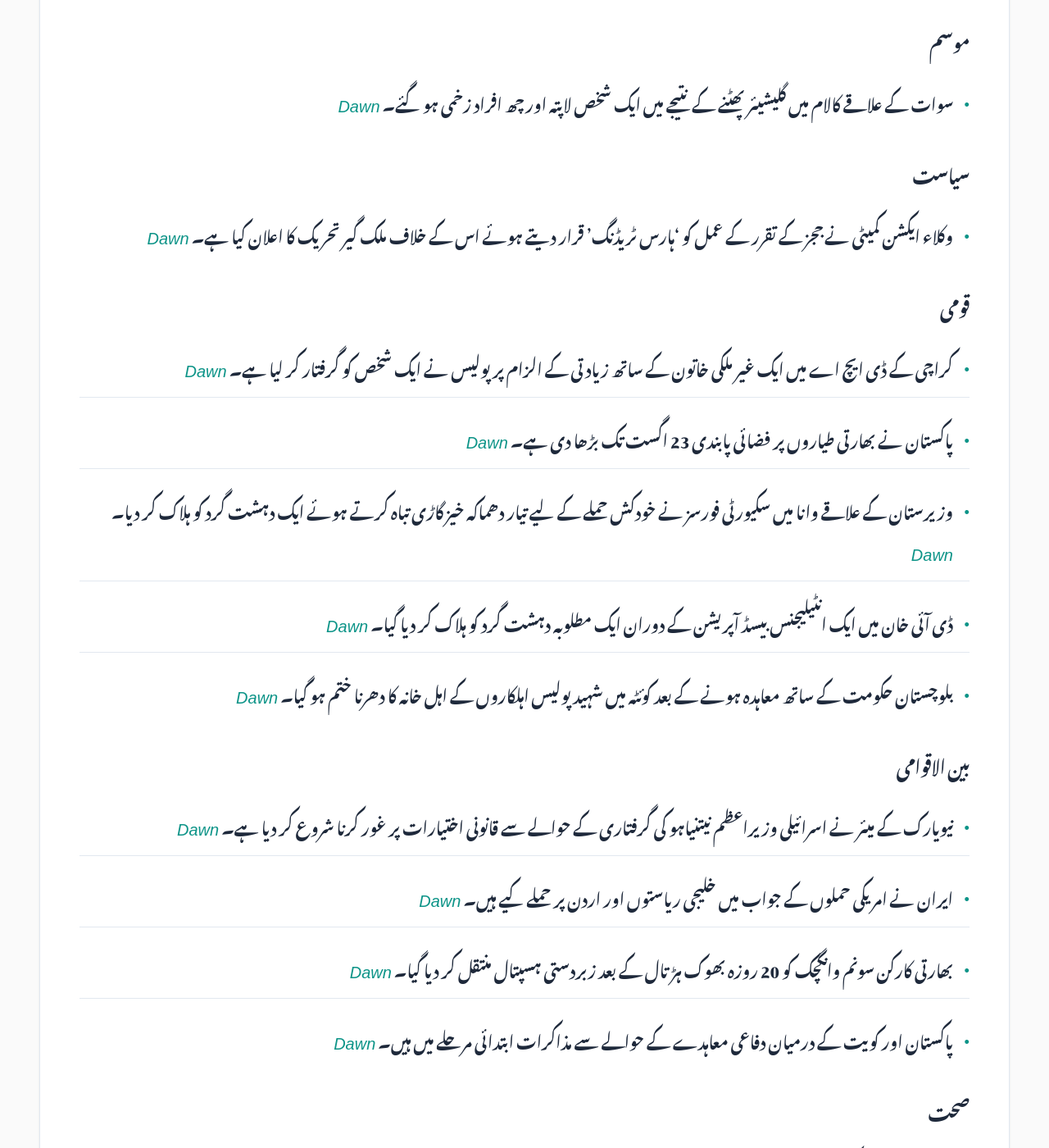
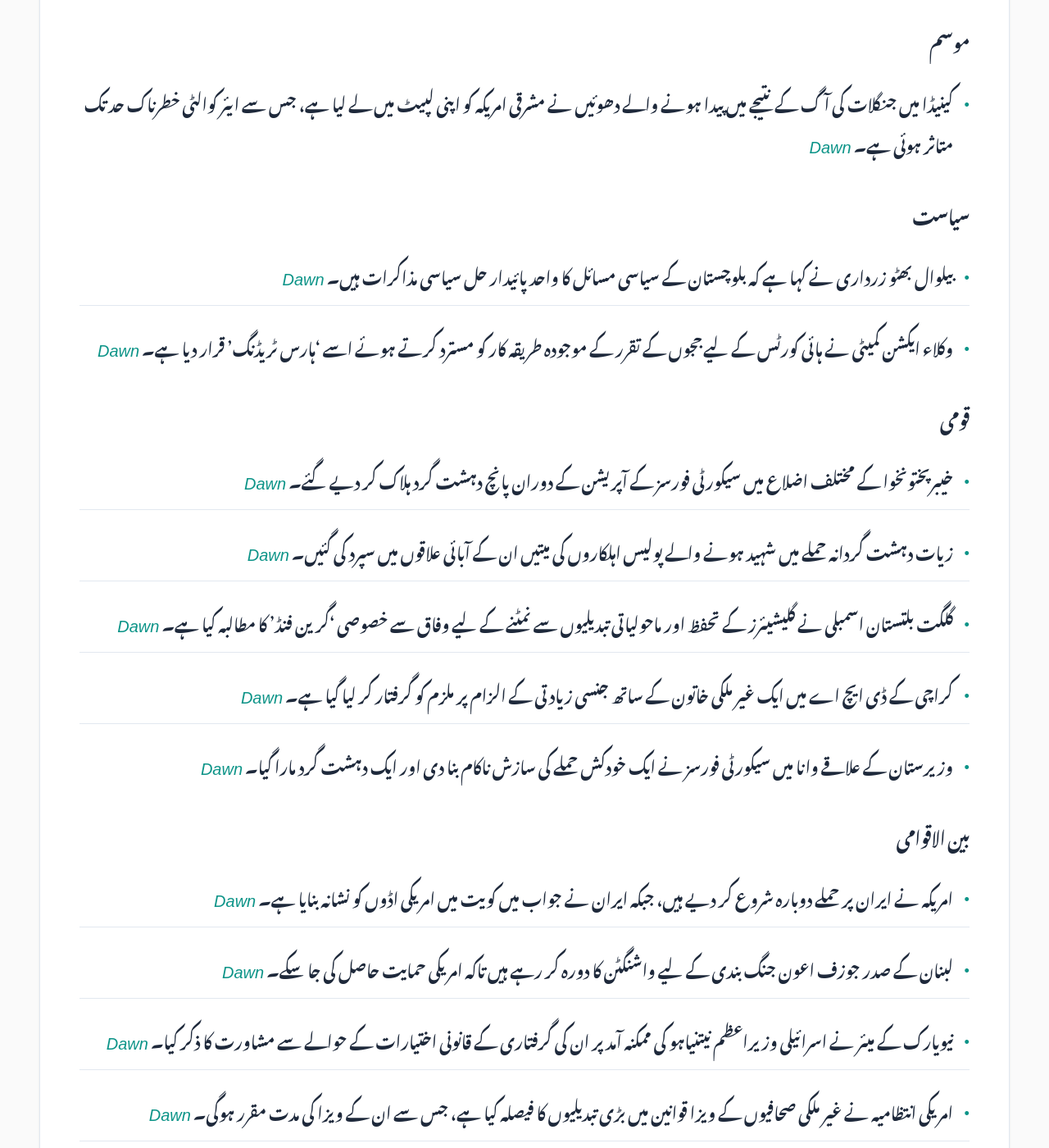
Before and after one commit to zsubzwary/news, a Jekyll site: the page built from ur/index.md, in a window 1280 px wide and 1400 px high, scrolled down 1149 px. Shown: the whole window at 82% size. Built offline with Jekyll 4.4.1, drawn with Linux system fonts in a browser that asks for light colours; some web fonts are replaced; comment, search, counter and statistics services are not loaded; some of the changed text lies outside the part shown.

Commit message:
DateTime; 2026-07-19T04:11:03.692Z

```diff
--- a/ur/index.md
+++ b/ur/index.md
@@ -7,41 +7,40 @@ rtl: true
 
 پاکستان کی تازہ خبروں کا خلاصہ
 
- &lrm; 18-Jul-2026 21:10PKT
+ &lrm; 19-Jul-2026 09:11PKT
 
 پڑھنے کا وقت : 3 منٹ
 
 ### معیشت
-- پیٹرولیم وزیر کے مطابق ایندھن کی قیمتوں میں روزانہ کی بنیاد پر تبدیلی مارکیٹ کے استحصال کو روکنے اور شفافیت کو یقینی بنانے میں مدد دے گی۔ *[Dawn](https://www.dawn.com/news/2016504/daily-fuel-price-adjustments-to-curb-market-abuse-ensure-fair-prices-petroleum-minister)*
-- حکومت نے پیٹرول کی قیمت میں 5.44 روپے اور ڈیزل کی قیمت میں 31.05 روپے فی لیٹر اضافہ کر دیا ہے۔ *[Dawn](https://www.dawn.com/news/2016247/govt-increases-petrol-price-by-rs544-diesel-by-rs3105-per-litre-for-next-3-days)*
-- مالی سال 26 کے اختتام پر پاکستان کا کرنٹ اکاؤنٹ خسارہ 139 ملین ڈالر ریکارڈ کیا گیا ہے۔ *[Dawn](https://www.dawn.com/news/2016383/current-account-slips-into-139m-deficit-in-fy26)*
+- افغانستان اور پاکستان کے درمیان ٹرانزٹ تجارت میں بڑی کمی واقع ہوئی ہے، جو مالی سال 26 میں صرف 367 ملین ڈالر تک رہ گئی ہے۔ *[Dawn](https://www.dawn.com/news/2016605/transit-trade-with-kabul-hits-historic-low)*
+- گوادر پورٹ پر تجارتی سرگرمیاں مسلسل جاری ہیں، جس سے پاکستان کے گہرے سمندر کے پورٹ پر بین الاقوامی اعتماد میں اضافہ ہو رہا ہے۔ *[Dawn](https://www.dawn.com/news/2016603/gwadar-becomes-key-trade-gateway)*
+- پاکستان اور چین کے درمیان فارماسیوٹیکل کانفرنس کے اختتام پر 850 ملین ڈالر کے معاہدے طے پائے ہیں۔ *[Dawn](https://www.dawn.com/news/2016621/pakistan-china-pharma-conference-ends-with-850m-agreements)*
+- پیٹرولیم منسٹر نے مارکیٹ کے استحصال کو روکنے اور شفافیت کے لیے ایندھن کی قیمتوں میں روزانہ ایڈجسٹمنٹ کا اعلان کیا ہے۔ *[Dawn](https://www.dawn.com/news/2016504/daily-fuel-price-adjustments-to-curb-market-abuse-ensure-fair-prices-petroleum-minister)*
 
 ### سائنس اور ٹیکنالوجی
-- اینتھروپک (Anthropic) اپنی جدید ترین مصنوعی ذہانت کا ماڈل 'فیمبل 5' اپنے پیڈ پلانز میں دوبارہ متعارف کروا رہا ہے۔ *[Dawn](https://www.dawn.com/news/2016483/anthropic-to-add-claudes-fable-5-model-to-max-team-premium-plans-at-50pc-of-usage-limits)*
-- بھارتی اسپیس اسٹارٹ اپ 'سکائی روٹ' نے ملک کا پہلا نجی مدار میں جانے والا راکٹ 'وکرم-1' کامیابی سے لانچ کر دیا ہے۔ *[Dawn](https://www.dawn.com/news/2016450/indias-skyroot-launches-vikram-1-in-first-private-orbital-rocket-mission)*
+- اینتھروپک (Anthropic) اپنے جدید ترین AI ماڈل 'Fable 5' کو اپنے Max اور Team Premium پلانز میں دوبارہ متعارف کروا رہا ہے۔ *[Dawn](https://www.dawn.com/news/2016483/anthropic-to-add-claudes-fable-5-model-to-max-team-premium-plans-at-50pc-of-usage-limits)*
 
 ### موسم
-- سوات کے علاقے کالام میں گلیشیئر پھٹنے کے نتیجے میں ایک شخص لاپتہ اور چھ افراد زخمی ہو گئے۔ *[Dawn](https://www.dawn.com/news/2016453/1-missing-6-injured-in-glacier-burst-incident-in-swats-kalam-rescue-1122)*
+- کینیڈا میں جنگلات کی آگ کے نتیجے میں پیدا ہونے والے دھوئیں نے مشرقی امریکہ کو اپنی لپیٹ میں لے لیا ہے، جس سے ایئر کوالٹی خطرناک حد تک متاثر ہوئی ہے۔ *[Dawn](https://www.dawn.com/news/2016513/wildfire-haze-hangs-over-eastern-us-world-cup-final-venue)*
 
 ### سیاست
-- وکلاء ایکشن کمیٹی نے ججز کے تقرر کے عمل کو 'ہارس ٹریڈنگ' قرار دیتے ہوئے اس کے خلاف ملک گیر تحریک کا اعلان کیا ہے۔ *[Dawn](https://www.dawn.com/news/2016484/lawyers-action-committee-terms-jcp-judge-appointment-process-horse-trading-announces-nationwide-movement)*
+- بیلوال بھٹو زرداری نے کہا ہے کہ بلوچستان کے سیاسی مسائل کا واحد پائیدار حل سیاسی مذاکرات ہیں۔ *[Dawn](https://www.dawn.com/news/2016610/bilawal-urges-all-sides-to-engage-in-talks-for-balochistan-peace)*
+- وکلاء ایکشن کمیٹی نے ہائی کورٹس کے لیے ججوں کے تقرر کے موجودہ طریقہ کار کو مسترد کرتے ہوئے اسے 'ہارس ٹریڈنگ' قرار دیا ہے۔ *[Dawn](https://www.dawn.com/news/2016484/lawyers-action-committee-terms-jcp-judge-appointment-process-horse-trading-announces-nationwide-movement)*
 
 ### قومی
-- کراچی کے ڈی ایچ اے میں ایک غیر ملکی خاتون کے ساتھ زیادتی کے الزام پر پولیس نے ایک شخص کو گرفتار کر لیا ہے۔ *[Dawn](https://www.dawn.com/news/2016462/police-register-fir-after-foreign-woman-residing-in-karachis-dha-alleges-sexual-assault)*
-- پاکستان نے بھارتی طیاروں پر فضائی پابندی 23 اگست تک بڑھا دی ہے۔ *[Dawn](https://www.dawn.com/news/2016474/paa-extends-airspace-ban-on-indian-aircraft-until-aug-23)*
-- وزیرستان کے علاقے وانا میں سکیورٹی فورسز نے خودکش حملے کے لیے تیار دھماکہ خیز گاڑی تباہ کرتے ہوئے ایک دہشت گرد کو ہلاک کر دیا۔ *[Dawn](https://www.dawn.com/news/2016455/terrorist-killed-as-security-forces-destroy-explosive-laden-vehicle-intended-for-suicide-attack-in-wana-state-media)*
-- ڈی آئی خان میں ایک انٹیلیجنس بیسڈ آپریشن کے دوران ایک مطلوبہ دہشت گرد کو ہلاک کر دیا گیا۔ *[Dawn](https://www.dawn.com/news/2016443/wanted-terrorist-killed-in-intelligence-based-operation-in-dera-ismail-khan-ctd)*
-- بلوچستان حکومت کے ساتھ معاہدہ ہونے کے بعد کوئٹہ میں شہید پولیس اہلکاروں کے اہل خانہ کا دھرنا ختم ہو گیا۔ *[Dawn](https://www.dawn.com/news/2016456/families-of-martyred-policemen-end-quetta-sit-in-after-10-days-as-agreement-reached-with-govt)*
+- خیبرپختونخوا کے مختلف اضلاع میں سیکورٹی فورسز کے آپریشن کے دوران پانچ دہشت گرد ہلاک کر دیے گئے۔ *[Dawn](https://www.dawn.com/news/2016622/five-terrorists-killed-in-kp-operations)*
+- زیات دہشت گردانہ حملے میں شہید ہونے والے پولیس اہلکاروں کی میتیں ان کے آبائی علاقوں میں سپرد کی گئیں۔ *[Dawn](https://www.dawn.com/news/2016623/policemen-martyred-in-ziarat-attack-buried-as-quetta-sit-in-ends)*
+- گلگت بلتستان اسمبلی نے گلیشیئرز کے تحفظ اور ماحولیاتی تبدیلیوں سے نمٹنے کے لیے وفاق سے خصوصی 'گرین فنڈ' کا مطالبہ کیا ہے۔ *[Dawn](https://www.dawn.com/news/2016612/gb-assembly-seeks-special-climate-fund-from-centre)*
+- کراچی کے ڈی ایچ اے میں ایک غیر ملکی خاتون کے ساتھ جنسی زیادتی کے الزام پر ملزم کو گرفتار کر لیا گیا ہے۔ *[Dawn](https://www.dawn.com/news/2016462/police-register-fir-after-foreign-woman-residing-in-karachis-dha-alleges-sexual-assault)*
+- وزیرستان کے علاقے وانا میں سیکورٹی فورسز نے ایک خودکش حملے کی سازش ناکام بنا دی اور ایک دہشت گرد مارا گیا۔ *[Dawn](https://www.dawn.com/news/2016455/terrorist-killed-as-security-forces-destroy-explosive-laden-vehicle-intended-for-suicide-attack-in-wana-state-media)*
 
 ### بین الاقوامی
-- نیویارک کے میئر نے اسرائیلی وزیراعظم نیتنیاہو کی گرفتاری کے حوالے سے قانونی اختیارات پر غور کرنا شروع کر دیا ہے۔ *[Dawn](https://www.dawn.com/news/2016505/netanyahu-belongs-in-the-hague-nyc-mayor-mamdani-mulls-whether-he-can-order-israeli-pms-arrest)*
-- ایران نے امریکی حملوں کے جواب میں خلیجی ریاستوں اور اردن پر حملے کیے ہیں۔ *[Dawn](https://www.dawn.com/news/2016426/iran-hits-gulf-states-and-jordan-after-seventh-night-of-us-strikes)*
-- بھارتی کارکن سونم وانگچک کو 20 روزہ بھوک ہڑتال کے بعد زبردستی ہسپتال منتقل کر دیا گیا۔ *[Dawn](https://www.dawn.com/news/2016429/indian-activist-sonam-wangchuk-forcibly-moved-to-hospital-after-20-day-hunger-strike)*
-- پاکستان اور کویت کے درمیان دفاعی معاہدے کے حوالے سے مذاکرات ابتدائی مرحلے میں ہیں۔ *[Dawn](https://www.dawn.com/news/2016348/pakistan-and-kuwait-mulling-defence-pact)*
+- امریکہ نے ایران پر حملے دوبارہ شروع کر دیے ہیں، جبکہ ایران نے جواب میں کویت میں امریکی اڈوں کو نشانہ بنایا ہے۔ *[Dawn](https://www.dawn.com/news/2016645/us-renews-strikes-on-iran-to-punish-irgc-for-troops-killing-tehran-targets-american-bases-in-kuwait)*
+- لبنان کے صدر جوزف اعون جنگ بندی کے لیے واشنگٹن کا دورہ کر رہے ہیں تاکہ امریکی حمایت حاصل کی جا سکے۔ *[Dawn](https://www.dawn.com/news/2016617/aoun-takes-lebanons-peace-push-to-washington)*
+- نیویارک کے میئر نے اسرائیلی وزیراعظم نیتنیاہو کی ممکنہ آمد پر ان کی گرفتاری کے قانونی اختیارات کے حوالے سے مشاورت کا ذکر کیا۔ *[Dawn](https://www.dawn.com/news/2016505/netanyahu-belongs-in-the-hague-nyc-mayor-mamdani-mulls-whether-he-can-order-israeli-pms-arrest)*
+- امریکی انتظامیہ نے غیر ملکی صحافیوں کے ویزا قوانین میں بڑی تبدیلیوں کا فیصلہ کیا ہے، جس سے ان کے ویزا کی مدت مقرر ہوگی۔ *[Dawn](https://www.dawn.com/news/2016518/trump-administration-finalises-overhaul-of-foreign-journalists-visas-ends-duration-of-status-system)*
+- مقبوضہ مغربی کنارے میں اسرائیلی آباد کاروں کے حملے کے دوران ایک 17 سالہ فلسطینی فٹ بالر جاں بحق ہو گیا۔ *[Dawn](https://www.dawn.com/news/2016519/palestinian-teen-footballer-dies-after-being-shot-during-settler-attack-in-occupied-west-bank)*
+- پاکستان نے بھارتی شہری اور فوجی طیاروں کے لیے اپنی فضائی حدود پر پابندی 23 اگست تک بڑھا دی ہے۔ *[Dawn](https://www.dawn.com/news/2016474/paa-extends-airspace-ban-on-indian-aircraft-until-aug-23)*
 
-### صحت
-- سندھ ہیلتھ کیئر کمیشن نے ویلکا ہسپتال میں انجکشن کی سوئیاں ٹھکانے لگانے کے غیر محفوظ طریقے پائے ہیں۔ *[Dawn](https://www.dawn.com/news/2016294/healthcare-body-finds-unsafe-needle-disposal-at-valika-hospital)*
-
-### دیگر
-- مشبرم کی چوٹی سر کرنے کی کوشش کے دوران ایک چیک جمہوریہ کے کوہ پیما کی موت واقع ہو گئی۔ *[Dawn](https://www.dawn.com/news/2016373/masherbrum-ascent-ends-in-tragedy-for-czech-climber)*
-- ترکیہ میں روایتی آئل ریسلنگ فیسٹیول منعقد کیا گیا۔ *[Dawn](https://www.dawn.com/news/2016444/o-the-passions-of-oily-turkish-men)*
+### کھیل
+- فٹ بال ورلڈ کپ کے برونز میچ میں انگلینڈ نے فرانس کو 6-4 سے شکست دے دی۔ *[Dawn](https://www.dawn.com/news/2016570/england-edge-france-6-4-in-chaotic-world-cup-bronze-match)*
```
